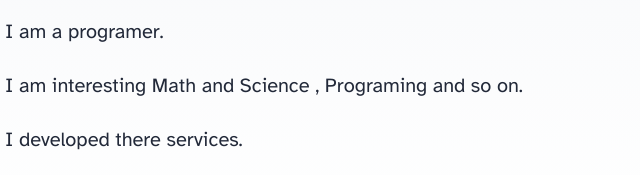
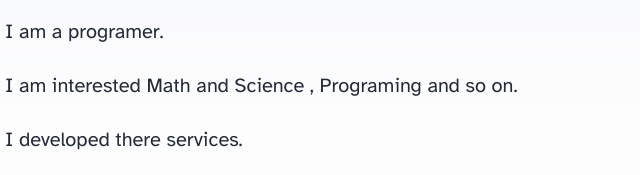
Before and after one commit to KTaisei/official, an Astro site: page / in a window 1280 px wide. Shown: the part 360-535 px from the top of the page, 275-915 px from the left. Built offline with nearby package versions, Linux system fonts and the light colour scheme; Astro itself is replaced by a stand-in of ours.

Commit message:
index.astro を更新

```diff
--- a/src/pages/index.astro
+++ b/src/pages/index.astro
@@ -24,7 +24,7 @@ import { SITE_TITLE, SITE_DESCRIPTION } from '../consts';
 			<p>
 				I am a programer.
 			</p>
-			<p>I am interesting Math and Science , Programing and so on.</p>
+			<p>I am interested Math and Science , Programing and so on.</p>
 			<p>I developed there services.</p>
 			<ul>
 				<li><a href="https://github.com/KTaisei/stophone">Stophone</a></li>
```
